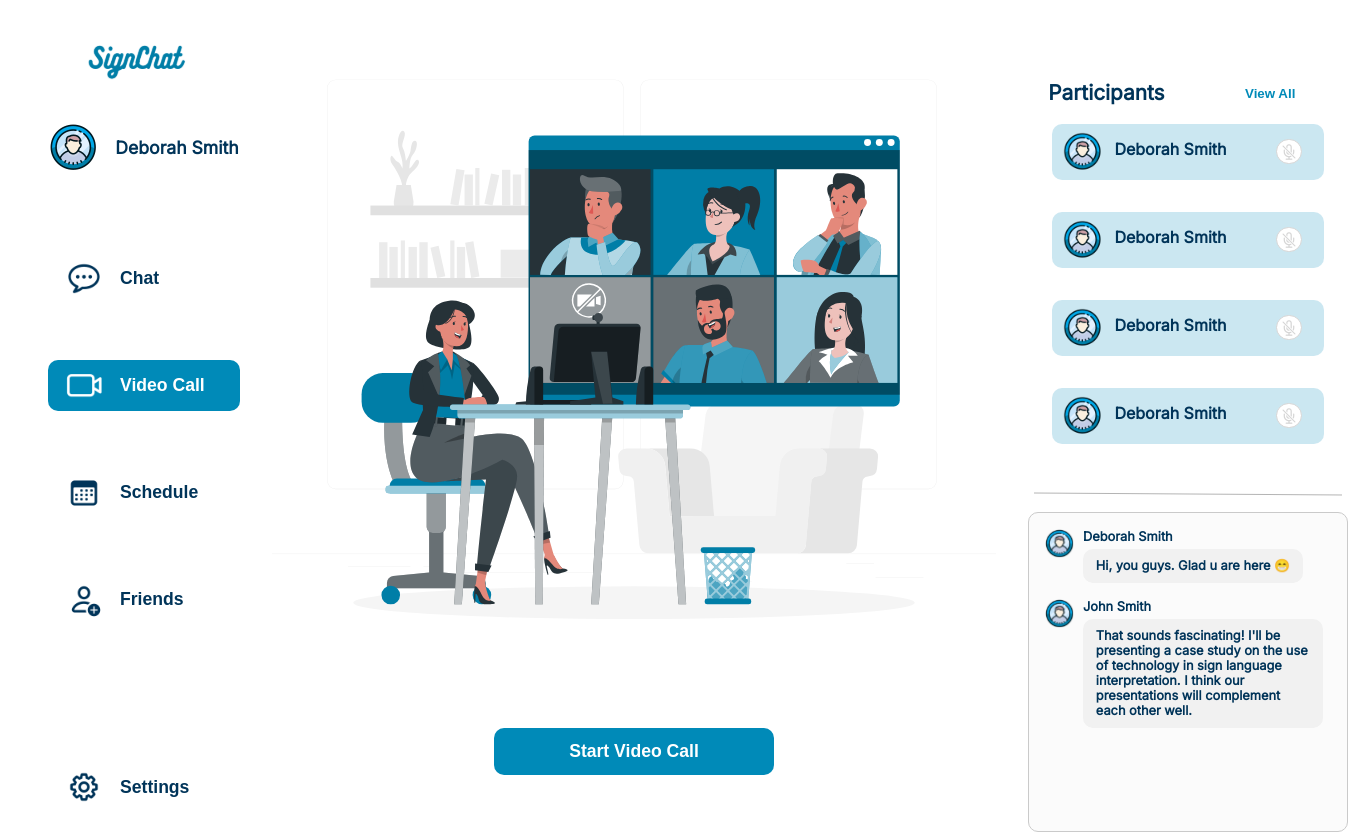
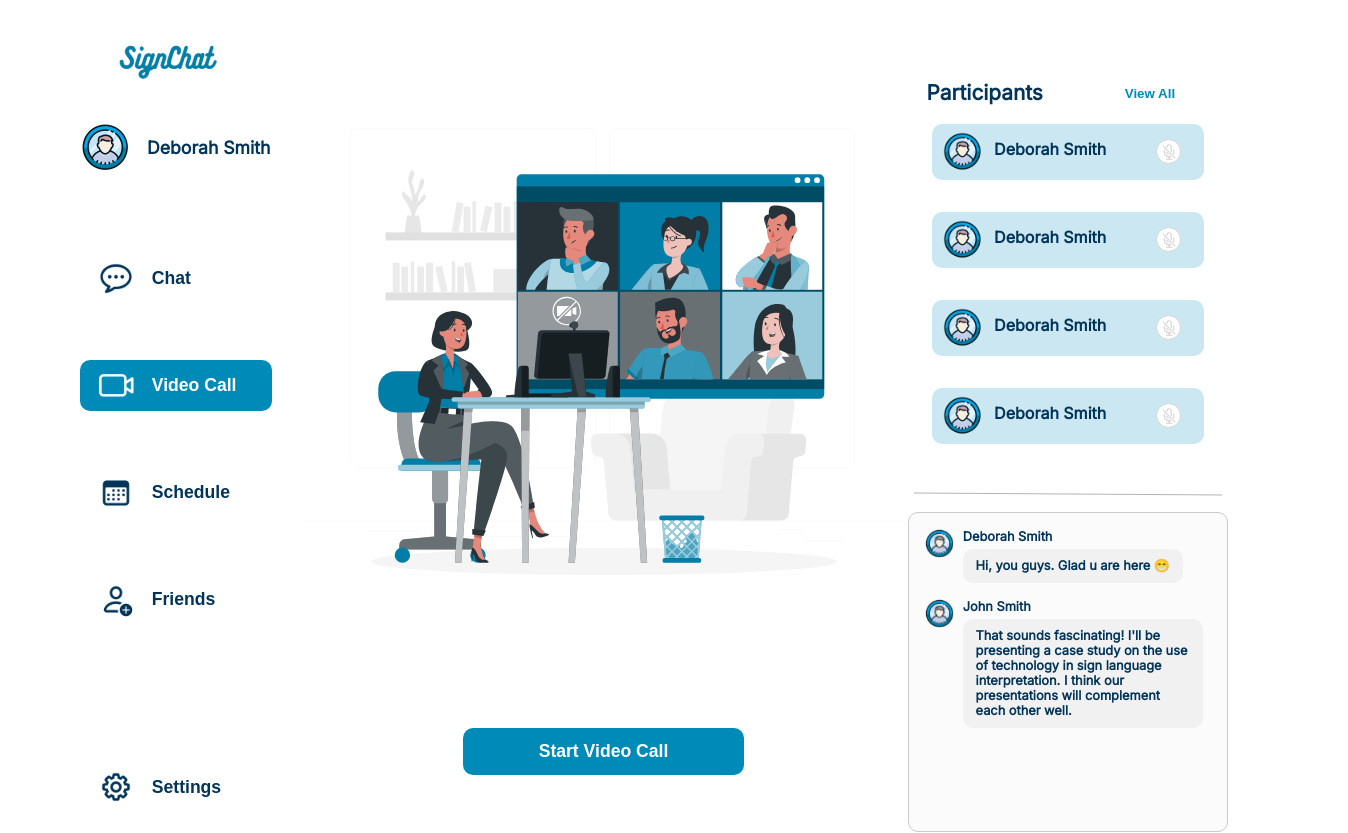
Before and after one commit to SignLink/Signchat-Frontend, a React (Create React App) app: page /user/videocall in a window 1280 px wide. Shown: the top 833 px of the page, 1348 px wide, since content can reach past the window. Built offline with nearby package versions, Linux system fonts and the light colour scheme; what agora-rtc-sdk-ng would draw is missing.

Commit message:
fixed width and height of image

```diff
--- a/src/Agora/Settings.ts
+++ b/src/Agora/Settings.ts
@@ -3,6 +3,6 @@ import AgoraRTC from "agora-rtc-sdk-ng";
 //Agora Video Settings
 export const appId = "fc72deb92dd544adb7ed2300bbb52a1a";
 export const token =
-  "007eJxTYChsfLaLiWtzxHwtwY8b1QJj3ldWvu0SLpyd82u6c/xj7hMKDGnJ5kYpqUmWRikppiYmiSlJ5qkpRsYGBklJSaZGiYaJrMltKQ2BjAwC6xsZGRkgEMTnYCjOTM9LzkgsYWAAAOjoITI=";
+  "007eJxTYLg956R92XPxiT1bW+LWX50ve3HheQu7NtaEp1oCH22Wrc5VYEhLNjdKSU2yNEpJMTUxSUxJMk9NMTI2MEhKSjI1SjRM/DmnI6UhkJHB/8MRVkYGCATxORiKM9PzkjMSSxgYAIV6I/c=";
 export const channelName = "signchat";
-export const client = AgoraRTC.createClient({mode:'rtc', codec:'vp8'})
+export const client = AgoraRTC.createClient({ mode: "rtc", codec: "vp8" });
--- a/src/User Video Call Page/User Video Call Components/UserVideoCall.css
+++ b/src/User Video Call Page/User Video Call Components/UserVideoCall.css
@@ -1,5 +1,5 @@
 .videocall-image img{
-    width: 788px;
+    width: 600px;
     height: 724px;
 }
 .videocall-image{
```
